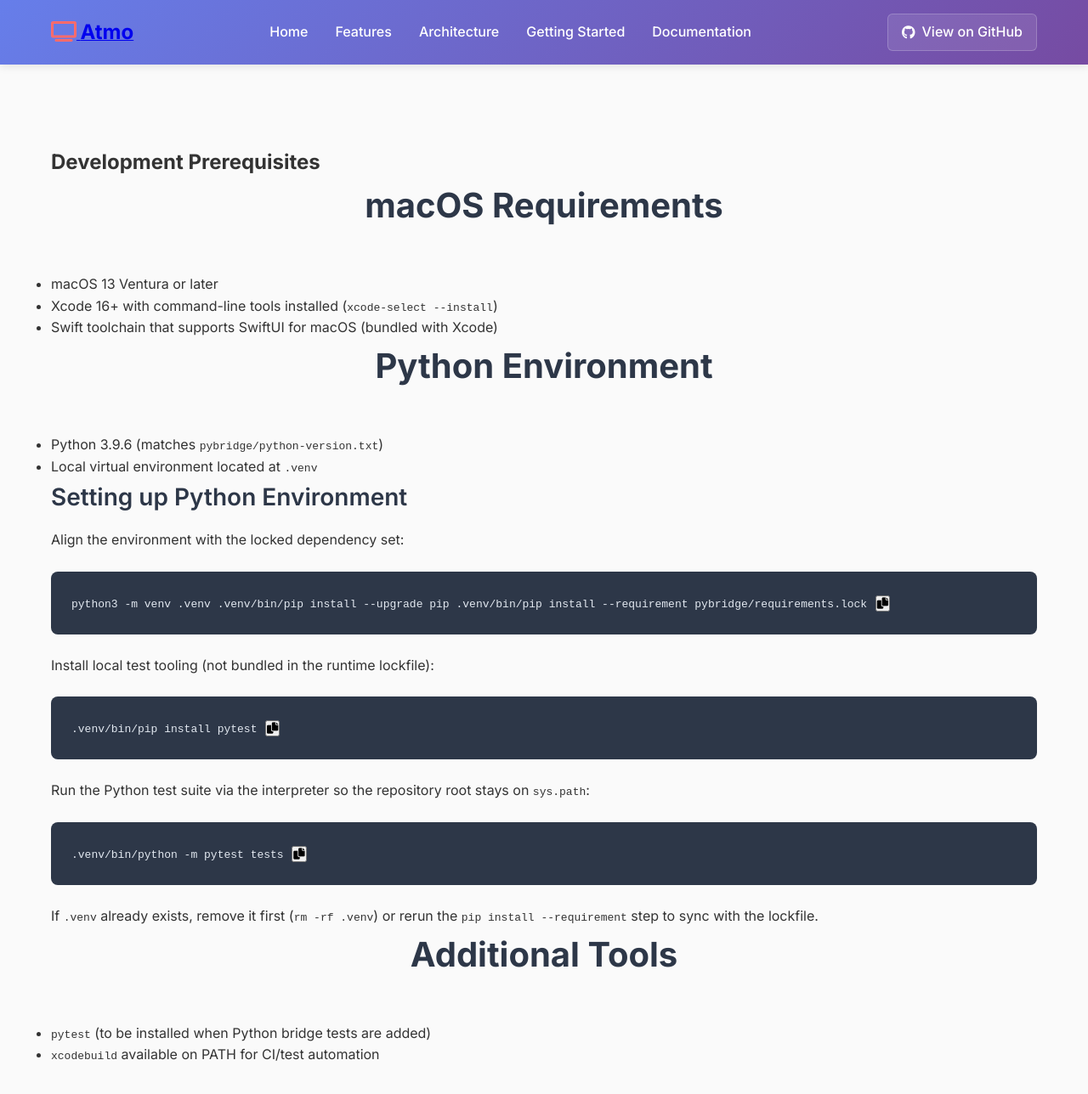
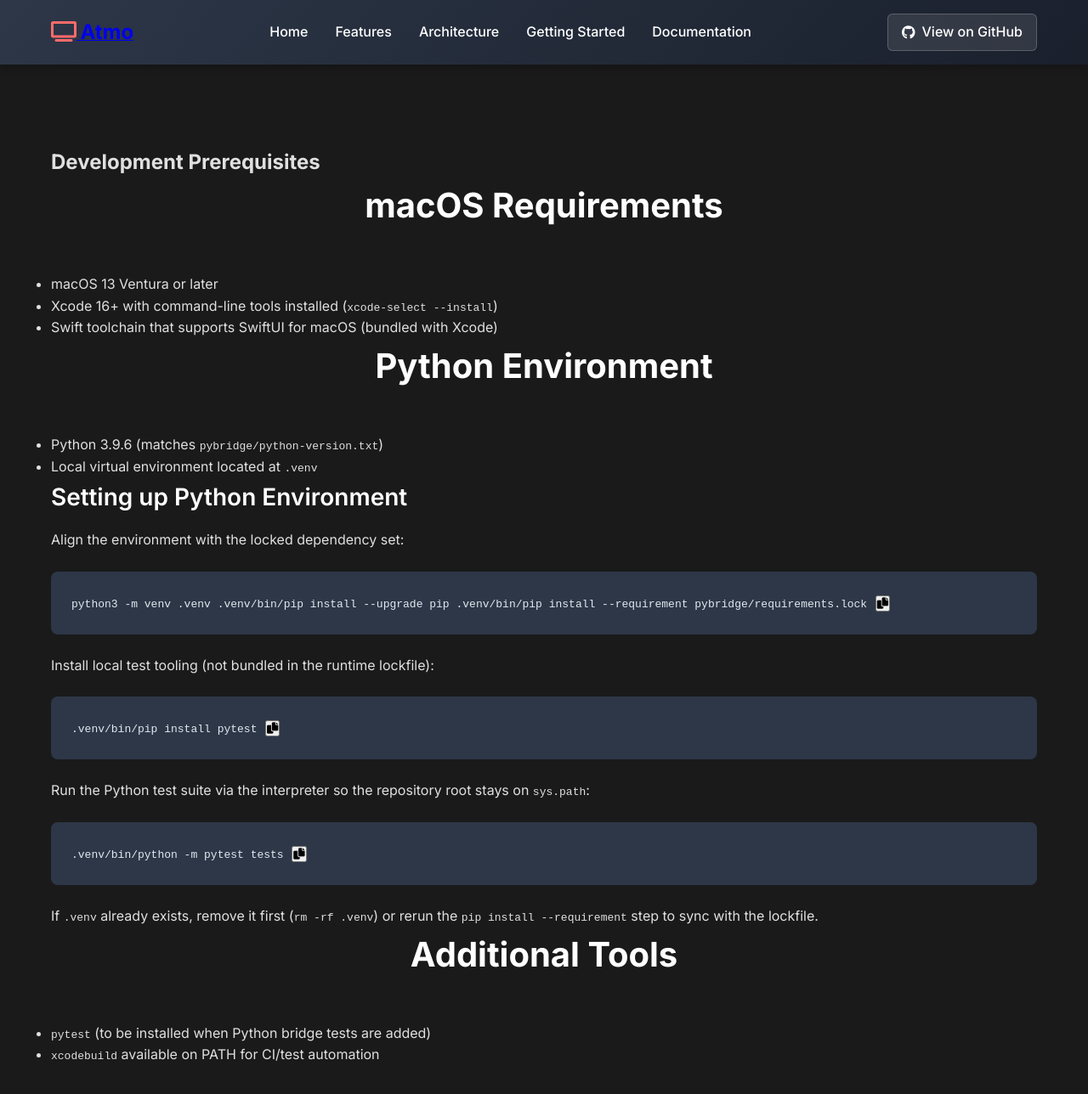
Before and after one commit to mabino/atmo, a Jekyll site: the page built from docs/_docs/prerequisites.md, in a window 1280 px wide and 1400 px high. Shown: the top 1288 px of the window at 85% size. Built offline with Jekyll 4.4.1, drawn with Linux system fonts in a browser that asks for light colours.

Commit message:
Fix screenshot image paths and implement dark theme

```diff
--- a/docs/assets/css/main.css
+++ b/docs/assets/css/main.css
@@ -12,8 +12,8 @@ html {
 body {
   font-family: 'Inter', -apple-system, BlinkMacSystemFont, 'Segoe UI', Roboto, sans-serif;
   line-height: 1.6;
-  color: #333;
-  background-color: #fafafa;
+  color: #e0e0e0;
+  background-color: #1a1a1a;
 }
 
 .site-wrapper {
@@ -31,13 +31,13 @@ body {
 
 /* Header */
 .site-header {
-  background: linear-gradient(135deg, #667eea 0%, #764ba2 100%);
+  background: linear-gradient(135deg, #2d3748 0%, #1a202c 100%);
   color: white;
   padding: 1rem 0;
   position: sticky;
   top: 0;
   z-index: 1000;
-  box-shadow: 0 2px 10px rgba(0,0,0,0.1);
+  box-shadow: 0 2px 10px rgba(0,0,0,0.3);
 }
 
 .header-content {
@@ -110,7 +110,7 @@ body {
 .hero {
   text-align: center;
   padding: 4rem 0;
-  background: linear-gradient(135deg, #667eea 0%, #764ba2 100%);
+  background: linear-gradient(135deg, #1e293b 0%, #0f172a 100%);
   color: white;
   margin-top: -1rem;
   padding-top: 5rem;
@@ -150,14 +150,14 @@ body {
   font-weight: 700;
   text-align: center;
   margin-bottom: 3rem;
-  color: #2d3748;
+  color: #ffffff;
 }
 
 .section h3 {
   font-size: 1.75rem;
   font-weight: 600;
   margin-bottom: 1rem;
-  color: #2d3748;
+  color: #ffffff;
 }
 
 /* Features */
@@ -169,10 +169,10 @@ body {
 }
 
 .feature-card {
-  background: white;
+  background: #333333;
   padding: 2rem;
   border-radius: 12px;
-  box-shadow: 0 4px 6px rgba(0,0,0,0.1);
+  box-shadow: 0 4px 6px rgba(0,0,0,0.3);
   text-align: center;
   transition: transform 0.3s, box-shadow 0.3s;
 }
@@ -196,7 +196,7 @@ body {
 
 /* Screenshots */
 .screenshots {
-  background: white;
+  background: #2a2a2a;
   border-radius: 12px;
   padding: 2rem;
   box-shadow: 0 4px 6px rgba(0,0,0,0.1);
@@ -221,7 +221,7 @@ body {
 
 /* Architecture */
 .architecture {
-  background: #f8f9fa;
+  background: #2a2a2a;
 }
 
 .arch-diagram {
@@ -253,7 +253,7 @@ body {
 
 /* Getting Started */
 .getting-started {
-  background: white;
+  background: #2a2a2a;
 }
 
 .steps {
```
Also changed, not shown: docs/index.md (+3 -3 lines).
